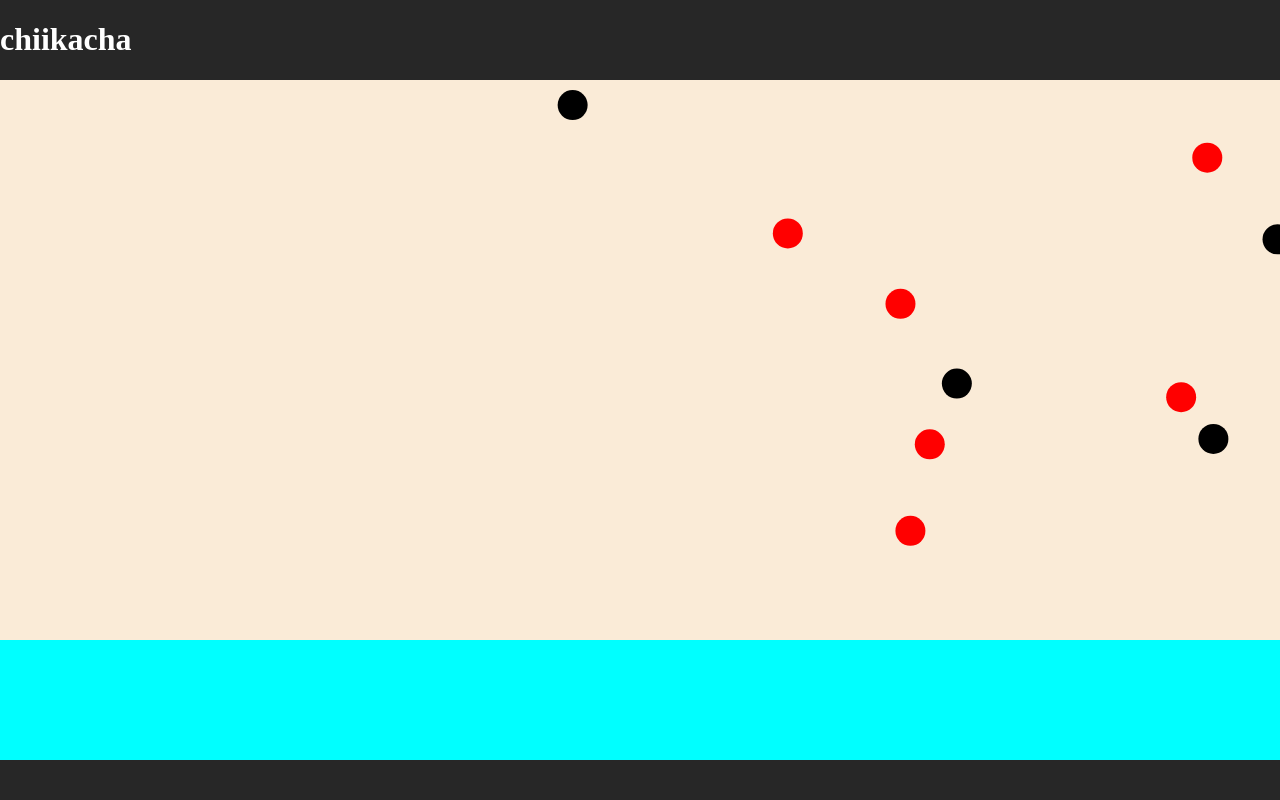
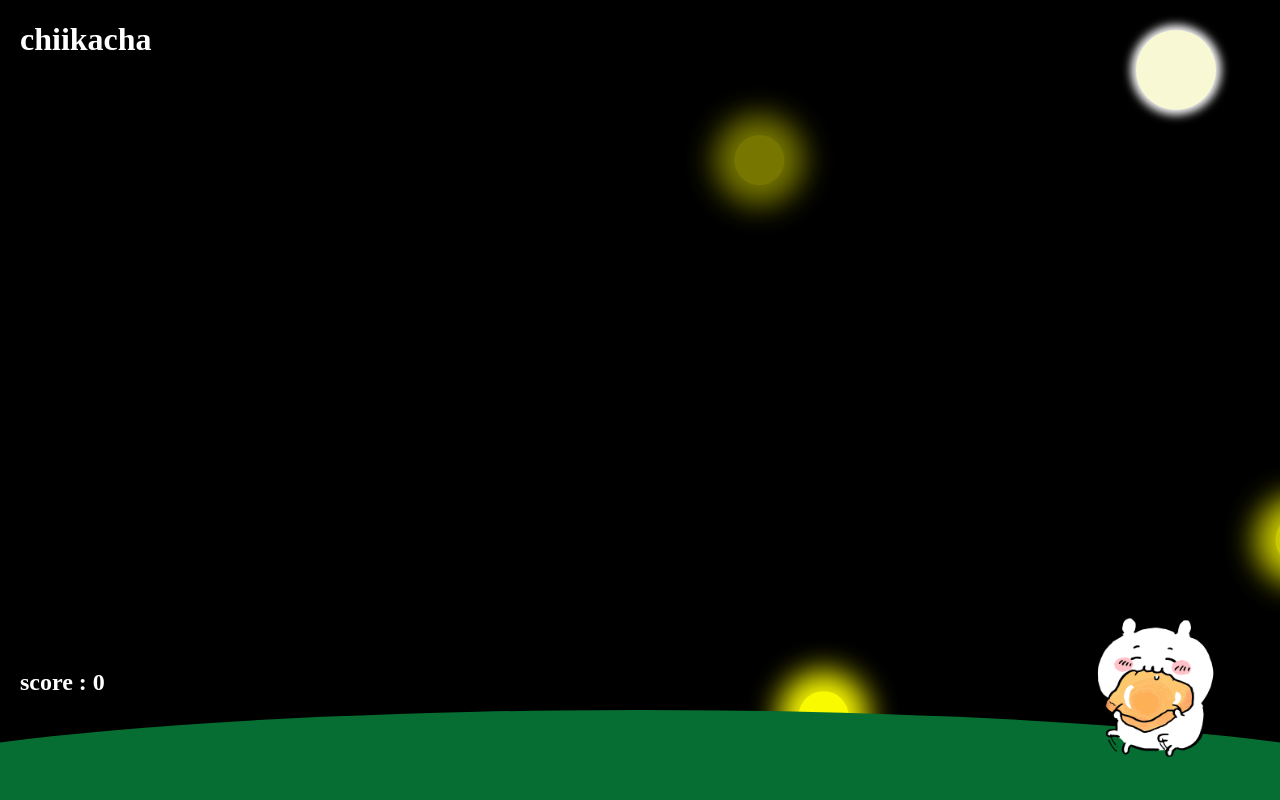
Before and after one commit to JeoungB/chiikacha, a website: page touchGame.html in a window 1280 px wide. Drawn offline with Linux system fonts and the light colour scheme.

Commit message:
스코어 수정

```diff
--- a/css/touchGame.css
+++ b/css/touchGame.css
@@ -5,41 +5,76 @@
     left: 0;
     width: 100%;
     height: 100%;
-    background-color: rgb(39, 39, 39);
+    background-color: rgb(0, 0, 0);
 }
 
 .touch-game_container h1 a {
+    position: relative;
+    left: 20px;
     text-decoration-line: none;
     color: white;
+}
+
+.touch-game_container #moon {
+    position: absolute;
+    top: 30px;
+    right: 5%;
+    width: 80px;
+    height: 80px;
+    border-radius: 50px;
+    z-index: 1;
+    box-shadow: 0px 0px 10px 5px white;
+    background-color: rgb(248, 248, 212);
 }
 
 /* game section */
 .touch-game_container .items {
     position: relative;
     width: 100%;
-    height: 70%;
+    height: 80%;
     overflow: hidden;
-    background-color: antiquewhite;
+    background-color: rgb(0, 0, 0);
 }
 
 .touch-game_container .items ul li{
     position: absolute;
     top: 0;
     left: 0;
-    width: 30px;
-    height: 30px;
+    width: 50px;
+    height: 50px;
     background-color: red;
     list-style-type: none;
-    border-radius: 20px;
-    /* transform: translate(var(--x), var(--y)); */
+    border-radius: 80px;
 }
 
 
+/* footer */
+.footer_container {
+    position: absolute;
+    width: 100%;
+    height: 200px;
+    bottom: 0;
+}
 
-/* footer */
-.touch-game_container .footer {
-    position: relative;
+.footer_container .footer {
+    position: absolute;
     width: 100%;
-    height: 15%;
-    background-color: aqua;
+    height: 100%;
+    clip-path: ellipse(65% 45% at 50% 100%);
+    background-color: rgb(6, 110, 50);
 }
+
+.footer_container img {
+    position: absolute;
+    right: 3%;
+    width: 170px;
+}
+
+.footer_container p {
+    position: absolute;
+    bottom: 80px;
+    left: 20px;
+    font-size: 1.5rem;
+    font-weight: 900;
+    color: white;
+}
--- a/js/touchGame.js
+++ b/js/touchGame.js
@@ -1,33 +1,45 @@
+// 1. 스코어 실시간 만들기
+// 1. 시간 제한 만들기 ( 달의 색상이 위로 차오르게 )
+
 const $gameArea = document.querySelector(".touch-game_container .items");
 const $obj = document.querySelectorAll(".touch-game_container .items ul li");
-// 1. 클릭하면 클릭한 요소 사라지게
-// 2. 각 요소의 크기 및 색상을 다르게
+const $score = document.querySelector(".footer_container p");
 
-let domArray = [];
+let score = 0;
+// 각 요소($obj)에 vector , speed, color 객체를 map함수로 추가.
+let objects = Array.from($obj).map(() => ({
+  vector: { x: Math.random() * 1000, y: Math.random() * 1000 },
+  speed: {
+    x: Math.random() * 1 + 1,
+    y: Math.random() * 1 + 1,
+  },
+  color : {
+    color : Math.floor(Math.random() * 2) ? 'red' : 'yellow'
+  },
+  opacity : {
+    value : Math.floor(Math.random() * 100),
+    cycle : 1
+  }
+}));
 
-for (let ii = 0; ii < $obj.length / 3; ii++) {
-  let randomDom = Math.floor(Math.random() * $obj.length);
-  domArray.push(randomDom);
+// 초기 오브젝트 배치
+const startSet = () => {
+    objects.forEach((obj, i) => {
+    $obj[i].style.top = obj.vector.x;
+    $obj[i].style.left = obj.vector.y;
+  });
 };
-
-// 각 요소($obj)에 vector , speed 객체를 map함수로 추가.
-let objects = Array.from($obj).map(() => ({
-  vector: { x: Math.random() * 700, y: Math.random() * 700 },
-  speed: {
-    x: Math.random() * 2 + 1,
-    y: Math.random() * 2 + 1,
-  },
-  color : Math.floor(Math.random() * 2) ? 'red' : 'black'
-}));
 
 const animation = () => {
   objects.forEach((obj, i) => {
     // obj.vector.x , obj.speed.y 를 간결하게.
     // 이는 객체 분해할당 으로 위의 map함수로 추가해준 obj의 객체를 분리해서 사용.
-    const { vector, speed, color } = obj;
+    const { vector, speed, opacity, color } = obj;
 
     vector.x += speed.x;
     vector.y += speed.y;
+
+    opacity.value += opacity.cycle;
 
     // 화면 밖으로 나가려하면
     if ($gameArea.clientWidth < vector.x) {
@@ -46,10 +58,50 @@ const animation = () => {
       speed.y = 1 + Math.random() * 2;
     }
 
+    if(opacity.value > 100) {
+      setTimeout(() => {
+        opacity.cycle = -(Math.random() * 2);
+      }, Math.floor(Math.random() * 3000));
+    }
+
+    if(opacity.value < 0) {
+      color.color = Math.floor(Math.random() * 2) ? 'red' : 'yellow'
+      setTimeout(() => {
+        opacity.cycle = (Math.random() * 2);
+      }, Math.floor(Math.random() * 3000));
+    }
+
     $obj[i].style.transform = `translate(${vector.x}px, ${vector.y}px)`;
-    $obj[i].style.backgroundColor = color;
+    $obj[i].style.backgroundColor = color.color;
+    $obj[i].style.boxShadow = `0px 0px 30px 20px ${color.color}`;
+    $obj[i].style.opacity = `${opacity.value}%`;
   });
   requestAnimationFrame(animation);
 };
 
+// 점수 체크
+const checkScore = (color) => {
+  if(color === "yellow") { score += 1 }
+  if(color === "red") { score -= 1 }
+
+  $score.innerText = `score : ${score}`;
+};
+
+// 터치 시 점수 계산 및 사라졌다가 다시 생김.
+const clickHandler = () => {
+  $obj.forEach(obj => {
+    obj.addEventListener('click', (e) => {
+      e.target.style.display = 'none';
+
+      setTimeout(() => {
+        e.target.style.display = 'block';
+      }, 1000);
+
+      checkScore(e.target.style.backgroundColor);
+    });
+  });
+};
+
+startSet();
 requestAnimationFrame(animation);
+clickHandler();
--- a/touchGame.html
+++ b/touchGame.html
@@ -12,6 +12,7 @@
     <main class="touch-game_container">
         <header>
             <h1><a href="index.html">chiikacha</a></h1>
+            <div id="moon"></div>
         </header>
 
         <section class="items">
@@ -24,13 +25,13 @@
                 <li></li>
                 <li></li>
                 <li></li>
-                <li></li>
-                <li></li>
             </ul>
         </section>
 
-        <footer class="footer">
-
+        <footer class="footer_container">
+            <div class="footer"></div>
+            <img src="./imgs/SSS-치이카와.png" alt="캐릭터 이미지">
+            <p>score : 0</p>
         </footer>
     </main>
 
```
